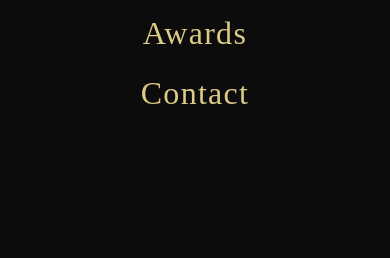
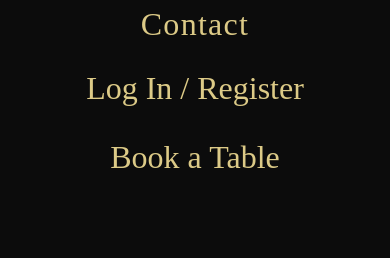
Before and after one commit to titantooth/restaurant-react, a React (Vite) app: page / in a window 390 px wide. Both pictures are taken after a click on the icon 360 px from the left and 31 px from the top of the page. Shown: the part 449-707 px from the top of the page. Built offline with nearby package versions, Linux system fonts and the light colour scheme; a web font is replaced by a local one.

Commit message:
added login and book table to navmenu ;)

```diff
--- a/src/components/Navbar/Navbar.css
+++ b/src/components/Navbar/Navbar.css
@@ -98,6 +98,22 @@
   color: var(--color-white);
 }
 
+.app-navbar-smallscreen-login {
+  text-align: center;
+  display: flex;
+  flex-direction: column;
+}
+
+.app-navbar-smallscreen-login a {
+  cursor: pointer;
+  flex-direction: column;
+  padding-bottom: 2rem;
+
+  color: var(--color-golden);
+  font-size: 2rem;
+  font-family: var(--font-base);
+}
+
 @media screen and (max-width: 2000px) {
   .app-navbar-logo img {
     width: 210px;
@@ -111,6 +127,10 @@
   .app-navbar-smallscreen {
     display: flex;
   }
+
+  .app-navbar-smallscreen-login {
+    display: none;
+  }
 }
 
 @media screen and (max-width: 650px) {
@@ -123,4 +143,8 @@
   .app-navbar-logo img {
     width: 110px;
   }
+
+  .app-navbar-smallscreen-login {
+    display: flex;
+  }
 }
--- a/src/components/Navbar/Navbar.jsx
+++ b/src/components/Navbar/Navbar.jsx
@@ -69,6 +69,11 @@ const Navbar = () => {
                 <a href="#contact">Contact</a>
               </li>
             </ul>
+            <div className="app-navbar-smallscreen-login">
+              <a href="#login">Log In / Register</a>
+
+              <a href="/">Book a Table</a>
+            </div>
           </div>
         )}
       </div>
```
